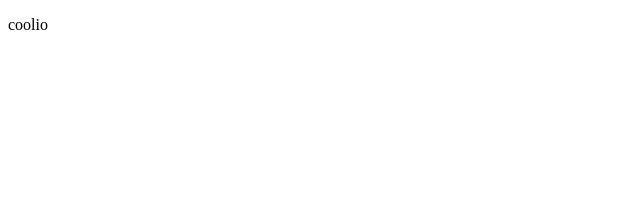
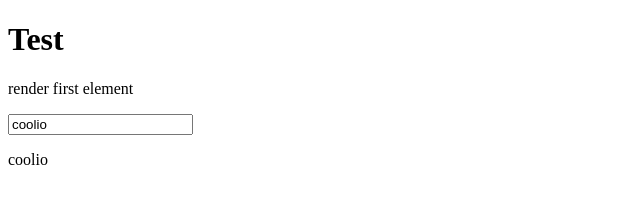
Before and after one commit to sroehrl/neoanJS, a plain HTML site: page index.html in a window 1280 px wide. Shown: the whole page, without its empty margins (0-640 px from the left). Drawn offline with Linux system fonts and the light colour scheme.

Commit message:
started two-way db

```diff
--- a/fw/component.js
+++ b/fw/component.js
@@ -1,65 +1,105 @@
 import neoan from "./main.js";
 import helper from "./helper.js"
 import onChange from './onchange.js';
-export default function Component(name,opt = {}){
-    const blocked = ['data', 'template', 'render', 'update','store'];
+import directives from './directives.js';
+
+export default function Component(name, component = {}) {
+    const blocked = ['data', 'template', 'loaded', 'updated', 'store'];
     const configuration = {
         data: {},
-        template:null,
-        render: ()=>{},
-        update: ()=>{},
-        ...opt
+        template: null,
+        loaded: () => {
+        },
+        render: () => {
+        },
+        updated: () => {
+        },
+        ...component
     };
-    this.registeredId = 'neoan-c-'+ Math.random().toString(36).substring(7);
-    let element = document.querySelector(name);
-    if(element){
-        element.id = this.registeredId;
-        neoan.components[name] = this.registeredId;
-        if(opt.template){
-            element.innerHTML = opt.template;
-        }
-    }
+
+    const elements = document.querySelectorAll(name);
+    let originalElement = false;
+    this.registeredIds = [];
+
     const methods = Object.keys(configuration)
-        // .filter(k => !blocked.includes(k))
+    // .filter(k => !blocked.includes(k))
         .filter(k => helper.isFunction(configuration, k))
-        .reduce((pV, cK) => ({ ...pV, [cK]: configuration[cK] }), {});
+        .reduce((pV, cK) => ({...pV, [cK]: configuration[cK]}), {});
     const stateObj = Object.keys(configuration.data)
         .filter(k => !helper.isFunction(configuration.data, k))
-        .reduce((pV, cK) => ({ ...pV, [cK]: configuration.data[cK] }), {});
+        .reduce((pV, cK) => ({...pV, [cK]: configuration.data[cK]}), {});
     const stateArray = Object.keys(configuration.data)
         .filter(k => helper.isFunction(configuration.data, k))
         .map(k => helper.computeState(k, configuration.data[k]));
 
-    const rendering = function(){
-        Object.keys(stateObj).forEach((x)=>{
-            console.log(stateArray);
-            element.innerHTML = element.innerHTML.replace('{{'+x+'}}',stateObj[x]);
+    const bindDirectives = (element) => {
+        Object.keys(stateObj).forEach((x) => {
+            element = directives.formatDataN(element, x);
+        });
+        return element;
+    };
+    const directiveListener = (element) => {
+        Object.keys(stateObj).forEach((x) => {
+            directives.listenDataN(element, x,context);
         });
     };
-    const updateState = state => stateArray.forEach(s => s(state));
+    if (elements) {
+        elements.forEach((element) => {
+            if(element.hasAttribute('is-template')){
+                element.style.display = 'none';
+            }
+            let regId = helper.registerId('c');
+            element.id = regId;
+            this.registeredIds.push(regId);
+            neoan.components[name].push(regId);
+            if (component.template) {
+                element.innerHTML = component.template;
+            }
+
+        });
+        originalElement = bindDirectives(elements[0]).cloneNode(true);
+    }
+
+    const rerenderElement = function (el, s) {
+        let binder = `{{${s}}}`;
+        if (originalElement.innerHTML.indexOf(binder) !== -1) {
+            el.innerHTML = originalElement.innerHTML.replace(new RegExp(binder, 'g'), stateObj[s]);
+        }
+        directiveListener(el,s);
+
+    };
+    const rendering = function () {
+        if (originalElement) {
+            Object.keys(stateObj).forEach((x) => {
+                elements.forEach((element) => {
+                    rerenderElement(element, x);
+                })
+            });
+        }
+    };
+    const updateState = (obj) => {
+        console.log('no global scope attached');
+    };
     const data = onChange(stateObj, () => {
         updateState(stateObj);
         rendering();
+        setTimeout(() => configuration.updated.call(context));
     });
-    const context = { ...methods, element, data, rendering};
-    let addToState = helper.embrace(opt.template);
+    const context = {...methods, elements, data, rendering};
 
-    if(opt.template){
-        addToState.forEach((match)=>{
-            if(typeof stateObj[match] === 'undefined'){
+    if (component.template) {
+
+        let addToState = helper.embrace(component.template);
+        addToState.forEach((match) => {
+            if (typeof stateObj[match] === 'undefined') {
                 stateObj[match] = '';
             }
         });
-        let element = document.querySelector(name);
-        if(element){
-            element.innerHTML = opt.template;
-            neoan.components[name] = this.registeredId;
-        }
-        rendering();
+
     }
     document.addEventListener('DOMContentLoaded', () => {
         // updateComputedState(state); // Make sure computed state are available
-        // render(false); // initial rendering
-        configuration.render.call(context); // lifecycle: created
+        rendering(false); // initial rendering
+        configuration.loaded.call(context); // lifecycle: created
     });
 }
--- /dev/null
+++ b/fw/directives.js
@@ -0,0 +1,35 @@
+import onChange from './onchange.js';
+const Directives = function(){
+    const directives = ['n'];
+    this.bindDirectives = (element,value)=>{
+        directives.forEach((dir) => {
+            new Function(element,value, 'return bindData'+dir.toUpperCase())
+        })
+    };
+    this.formatDataN = function(element,value){
+        let elements = element.querySelectorAll('[data-n="'+value+'"]');
+        elements.forEach((element,i)=>{
+            if(element.nodeName === 'INPUT'){
+                element.setAttribute('value','{{'+value+'}}');
+
+            }
+        });
+        return element;
+    };
+
+    this.listenDataN = function(element,value,context){
+        let elements = element.querySelectorAll('[data-n="'+value+'"]');
+        elements.forEach((element,i)=>{
+            if(element.nodeName === 'INPUT'){
+                elements[i].addEventListener('blur',(ev) =>{
+                    context.data[value] = element.value;
+                });
+            }
+        });
+    };
+    const reportChange = function(){
+
+    }
+};
+const directives = new Directives();
+export default directives;
--- a/fw/helper.js
+++ b/fw/helper.js
@@ -1,11 +1,11 @@
 const Helper = function () {
     this.isFunction = (obj, key) => obj && typeof obj[key] === 'function';
     this.embrace = (template) => {
-        return template
-            .match(/{{[a-z0-9\.]+}}/im)
-            .map((m) => m.substring(2, m.length - 2));
-    },
-    this.computeState = (key, fn) => state => state[key] = fn({...state})
+        let matches =  template.match(/{{[a-z0-9\.]+}}/im);
+        return matches ? matches.map((m) => m.substring(2, m.length - 2)) : [];
+    };
+    this.computeState = (key, fn) => state => state[key] = fn({...state});
+    this.registerId = (entityType) =>{return 'neoan-'+entityType+'-'+Math.random().toString(36).substring(7)};
 };
 const helper = new Helper();
 export default helper;
--- a/fw/main.js
+++ b/fw/main.js
@@ -3,7 +3,7 @@ import Component from './component.js';
 const Neoan =  function() {
     this.components = {};
     this.component = (name,opt = {}) => {
-        this.components[name] = true;
+        this.components[name] = [];
         return new Component(name,opt);
     };
 
--- a/index.html
+++ b/index.html
@@ -5,29 +5,46 @@
     <title>Title</title>
 </head>
 <body>
-<first-element>
-    <p>loading</p>
+<first-element is-template>
+    <input type="text" data-n="some"><p>{{some}}</p>
 </first-element>
+
 <script type="module">
     import neoan from './fw/main.js';
 
     neoan.component('first-element', {
-        template: `<p>{{some}}</p>`,
+        // template: `<input type="text" data-n="some"><p>{{some}}</p>`,
         data: {
             some: 'coolio'
         },
-        render(){
-            console.log(this.data);
-            setTimeout(()=>{
+        loaded(){
+            /*setTimeout(()=>{
                 this.data.some = 'else';
-                console.log(this.data);
-            },1500);
+            },1500);*/
         },
-        someFunction(){
-            console.log('do');
+        updated(){
+            this.someFunction(this.elements[0])
+        },
+        someFunction(element){
+            console.log(this);
         }
     });
     // neoan.component('another')
 </script>
+
+
+
+
+<h1>Test</h1>
+<p>render first element</p>
+<first-element></first-element>
+
+
+
+
+
+
+
+
 </body>
 </html>
```
